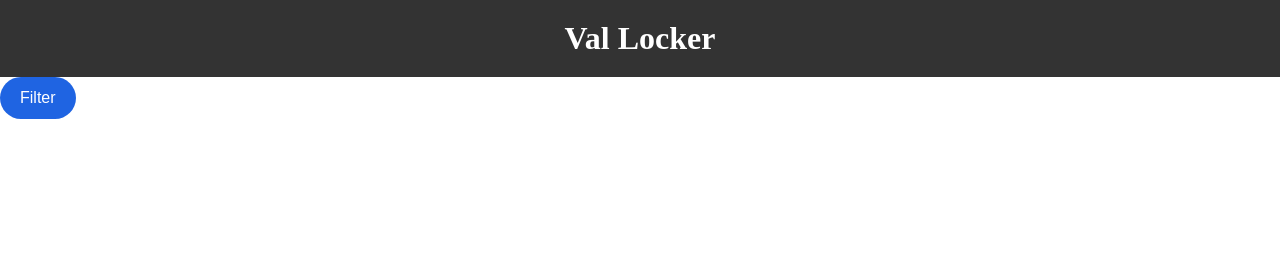
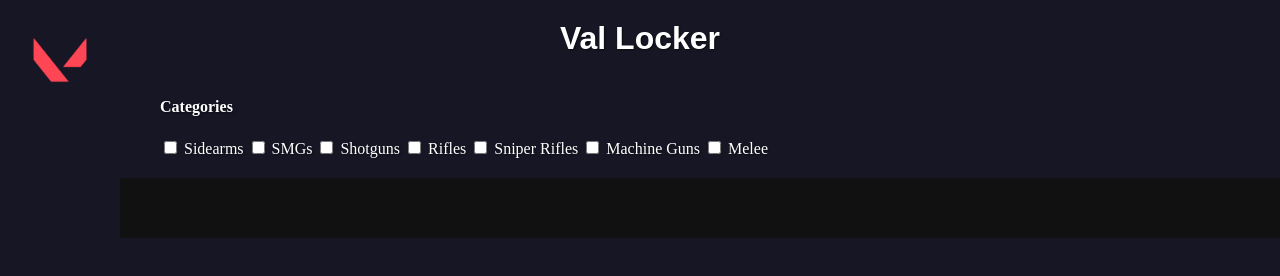
Before and after one commit to GomezHummel/ValLocker, a plain HTML site: page index.html in a window 1280 px wide. Drawn offline with Linux system fonts and the light colour scheme; no server answers; a web font is replaced by a local one.

Commit message:
Updated UI, Added Sidebar, Fixed bug with skin images

```diff
--- a/index.html
+++ b/index.html
@@ -10,10 +10,7 @@
     <header>
         <h1>Val Locker</h1>
     </header>
-    <!-- HTML -->
     <div class="filter-section">
-        <button class="filter-button" onclick="toggleFilter()">Filter</button>
-        <div class="filter-dropdown" id="filterDropdown">
         <h4>Categories</h4>
         <label><input type="checkbox" onchange="filterSkins()" name="category" value="Sidearms"> Sidearms</label>
         <label><input type="checkbox" onchange="filterSkins()" name="category" value="SMGs"> SMGs</label>
@@ -23,6 +20,9 @@
         <label><input type="checkbox" onchange="filterSkins()" name="category" value="Machine Guns"> Machine Guns</label>
         <label><input type="checkbox" onchange="filterSkins()" name="category" value="Melee"> Melee</label>
     </div>
+    <!-- HTML -->
+    <div class="sidebar">
+        <img src="assets/valorant_logo.png" alt="Valorant Logo">
     </div>
 
     <main>
--- a/script.js
+++ b/script.js
@@ -59,15 +59,12 @@ function parseSkinsData(skinsData) {
             }
         }
 
-        const imageUrl = skin.displayIcon || (skin.chromas.length > 0 ? skin.chromas[0].fullRender : null); // Use fullRender if displayIcon is null
-
-        if (!imageUrl) {
-            return ''; // Skip if both displayIcon and fullRender are null
-        }
+        // Use the fullRender from the chromas section for the image source
+        const imageSrc = skin.chromas.length > 0 ? skin.chromas[0].fullRender : '';
 
         return `
             <div class="skin-item" data-category="${category}">
-                <img src="${imageUrl}" alt="${skin.displayName}" class="skin-image">
+                <img src="${imageSrc}" alt="${skin.displayName}" class="skin-image">
                 <h3>${skin.displayName}</h3>
                 <p>Category: ${category}</p>
             </div>
@@ -75,7 +72,6 @@ function parseSkinsData(skinsData) {
     });
     return skins.join('');
 }
-
 
 function toggleFilter() {
     var filterDropdown = document.getElementById("filterDropdown");
--- a/styles.css
+++ b/styles.css
@@ -6,56 +6,85 @@ body, h1, h2, h3, p, ul, li {
     padding: 0;
 }
 
+/* Setting the background color for the entire body */
+body {
+    background-color: #161625; /* Darker background color */
+}
+
+
+/* Importing Tungsten font */
+@font-face {
+    font-family: 'Tungsten';
+    src: url('path/to/Tungsten-Bold.woff2') format('woff2'),
+         url('path/to/Tungsten-Bold.woff') format('woff');
+    font-weight: bold;
+    font-style: normal;
+}
+
 /* Basic styling for the header */
 header {
-    background-color: #333;
-    color: #fff;
+    background-color: #161625; /* Darker background color */
+    color: #fff; /* Text color white */
     padding: 20px;
     text-align: center;
+    /* Text shadow */
+    text-shadow: 1px 1px 2px rgba(0, 0, 0, 0.5);
+    /* Applying Tungsten font */
+    font-family: 'Tungsten', sans-serif;
 }
 
 /* Styling for the main section */
 main {
     padding: 20px;
+    background-color: #111111; /* Darker background color */
 }
 
-/* Styling for the skins section */
-#skins {
-    display: grid;
-    grid-template-columns: repeat(auto-fit, minmax(250px, 1fr));
-    gap: 20px;
+/* Styling for the sidebar */
+.sidebar {
+    position: fixed; /* Keep the sidebar fixed */
+    top: 0;
+    left: 0;
+    bottom: 0;
+    width: 120px; /* Width of the sidebar */
+    background-color: #161625; /* Darker background color */
+    color: #fff; /* Text color white */
+    /* Text shadow */
+    text-shadow: 1px 1px 2px rgba(0, 0, 0, 0.5);
 }
 
-/* Styling for each skin item */
-.skin-item {
-    background-color: #f4f4f4;
-    border: 1px solid #ddd;
+/* Styling for the Valorant logo */
+.sidebar img {
+    width: 80px; /* Adjust the width as needed */
+    display: block; /* Ensure the image takes up its own space */
+    margin-bottom: 20px; /* Add some space below the logo */
     padding: 20px;
-    border-radius: 5px;
 }
 
-/* Styling for skin images */
-.skin-image {
-    max-width: 100%;
-    height: auto;
+
+/* Styling for the filter section */
+.filter-section {
+    margin-left: 160px; /* Adjust margin left to accommodate the sidebar */
+    background-color: #161625; /* Darker background color */
+    padding-bottom: 20px;
 }
 
-/* CSS */
-.filter-button {
-    background-color: #1f64e2;
-    color: white;
-    padding: 12px 20px; /* Increased padding */
-    border: none;
-    cursor: pointer;
-    border-radius: 25px; /* Rounded edges */
-    transition: all 0.3s ease; /* Smooth transition */
-    font-size: 16px; /* Increased font size */
+/* Styling for the checkboxes and labels in the filter section */
+.filter-section label {
+    color: #fff; /* Text color white */
+    text-shadow: 1px 1px 2px rgba(0, 0, 0, 0.5); /* Drop shadow */
+}
+
+/* Styling for the "Categories" text */
+.filter-section h4 {
+    color: #fff; /* Text color white */
+    text-shadow: 1px 1px 2px rgba(0, 0, 0, 0.5); /* Drop shadow */
 }
 
 .filter-button:hover {
     background-color:  #1661ec; /* Darker color on hover */
 }
 
+/* Styling for the filter dropdown */
 .filter-dropdown {
     display: none;
     position: absolute;
@@ -80,3 +109,39 @@ main {
 .filter-dropdown label input {
     margin-right: 5px;
 }
+
+/* Styling for the skins section */
+#skins {
+    display: grid;
+    grid-template-columns: repeat(auto-fit, minmax(250px, 1fr));
+    gap: 20px;
+    background-color: #111111; /* Darker background color */
+    padding-top: 0; /* No padding on the top */
+    padding-right: 20px; /* Padding on the right */
+    padding-bottom: 20px; /* Padding on the bottom */
+    padding-left: 20px; /* Padding on the left */
+    margin-left: 100px; /* Adjusted margin left to accommodate the sidebar */
+}
+
+
+/* Styling for each skin item */
+.skin-item {
+    background-color: #161625; /* Darker background color */
+    border: 1px solid #161625; /* Darker border color */
+    padding: 20px;
+    border-radius: 5px;
+    box-shadow: 0px 2px 4px rgba(0, 0, 0, 0.3); /* Added box shadow */
+    color: #fff; /* Text color white */
+}
+
+/* Styling for skin images */
+.skin-image {
+    max-width: 100%;
+    height: auto;
+}
+
+/* Styling for skin text */
+.skin-item h3, .skin-item p {
+    color: #fff;
+    text-shadow: 1px 1px 2px rgba(0, 0, 0, 0.5);
+}
```
Also changed, not shown: assets/valorant_logo.png (added). Lines whose indentation alone changed are shown as unchanged.
